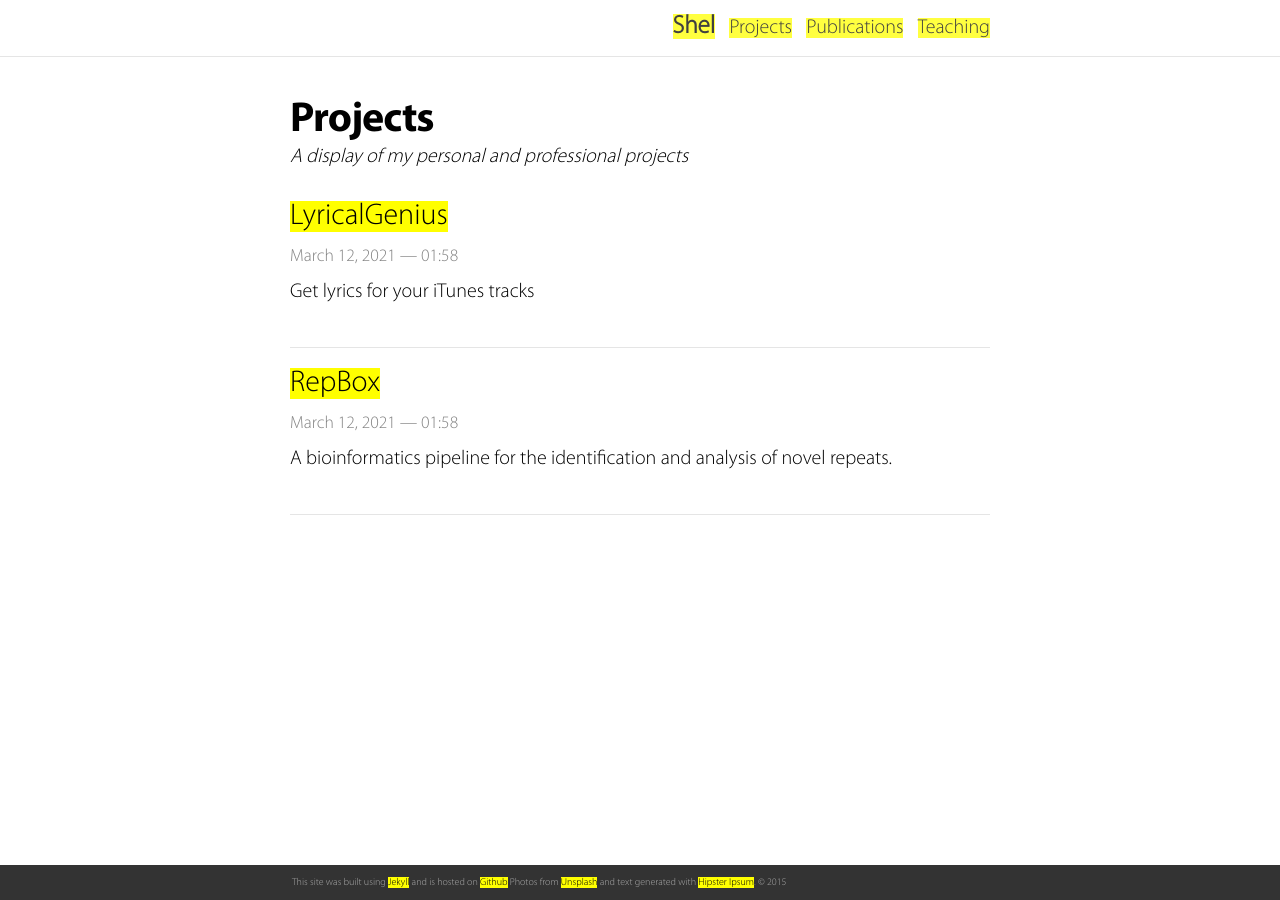
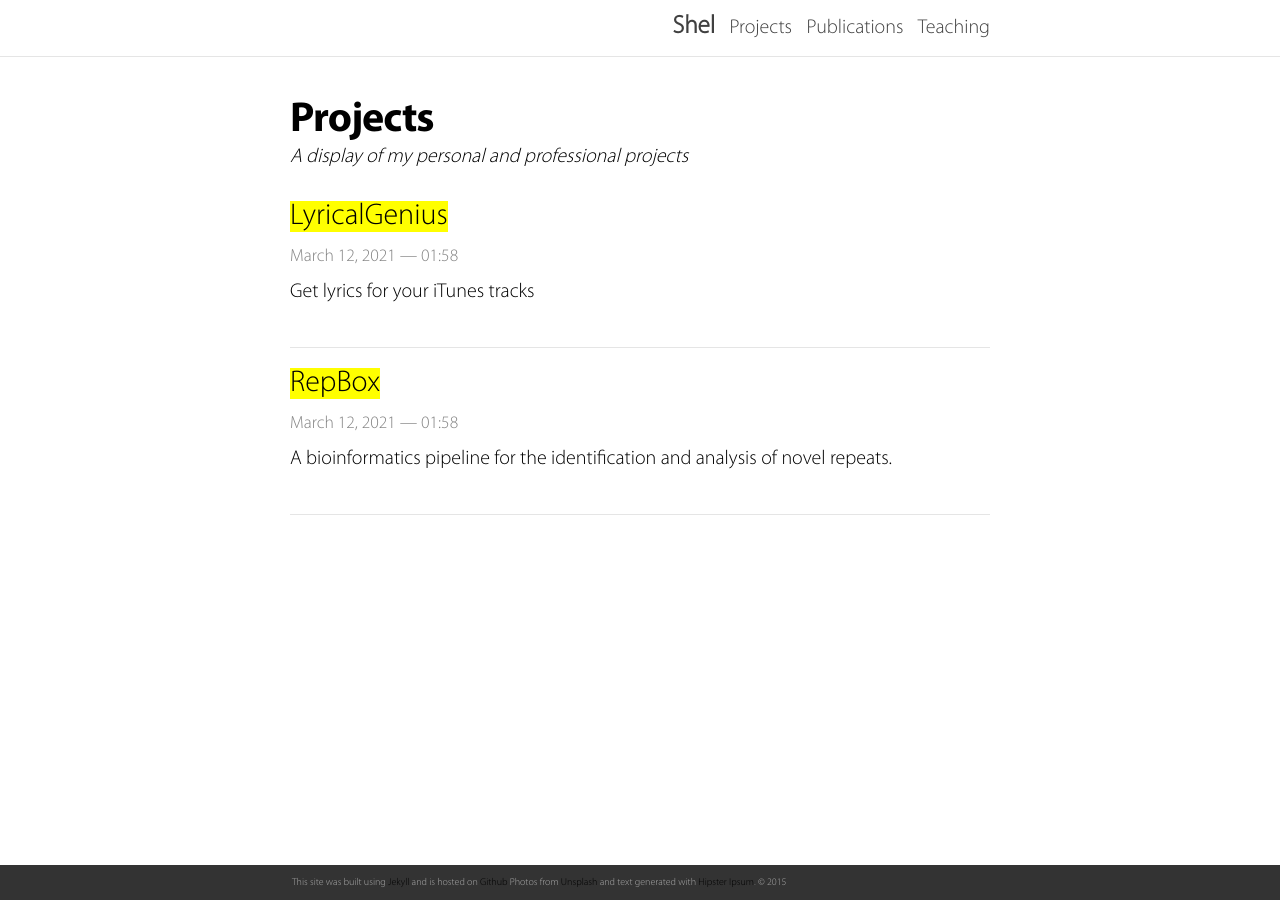
Before and after one commit to shelvasha/shelvasha.github.io, a Jekyll site: the page built from projects.md, in a window 1280 px wide. Built offline with Jekyll 4.4.1, drawn with Linux system fonts in a browser that asks for light colours; nearby versions of some CDN libraries.

Commit message:
Update _base.scss

```diff
--- a/_sass/_base.scss
+++ b/_sass/_base.scss
@@ -146,7 +146,6 @@ a {
     font-family: $base-font-family;
     color: $text-color;
     text-decoration: none;
-    background-color: #FFFF00;
     /*
     &:visited {
         color: darken($brand-color, 15%);
@@ -161,6 +160,7 @@ a {
 article a {
     color: $theme-color;
     font-weight: 100;
+    background-color: #FFFF00;
 
     &:hover {
         text-decoration: none;
```
